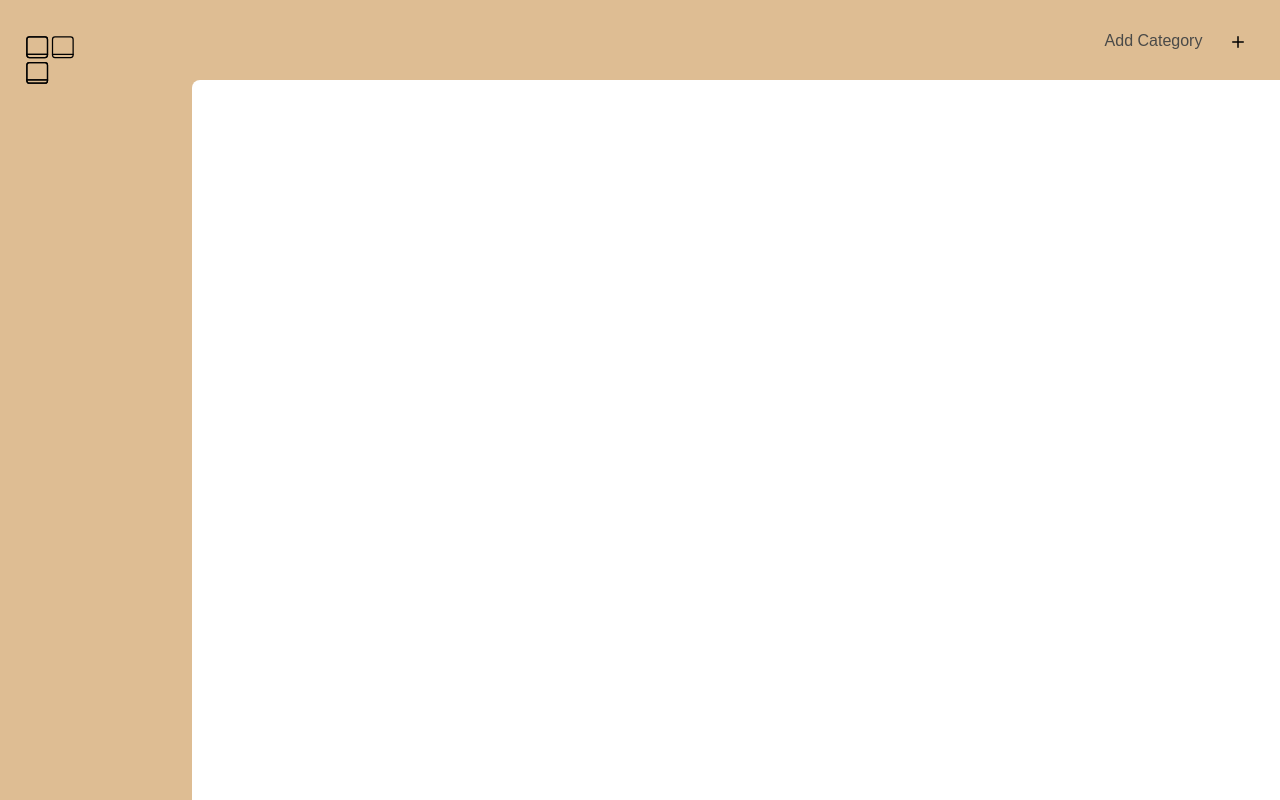
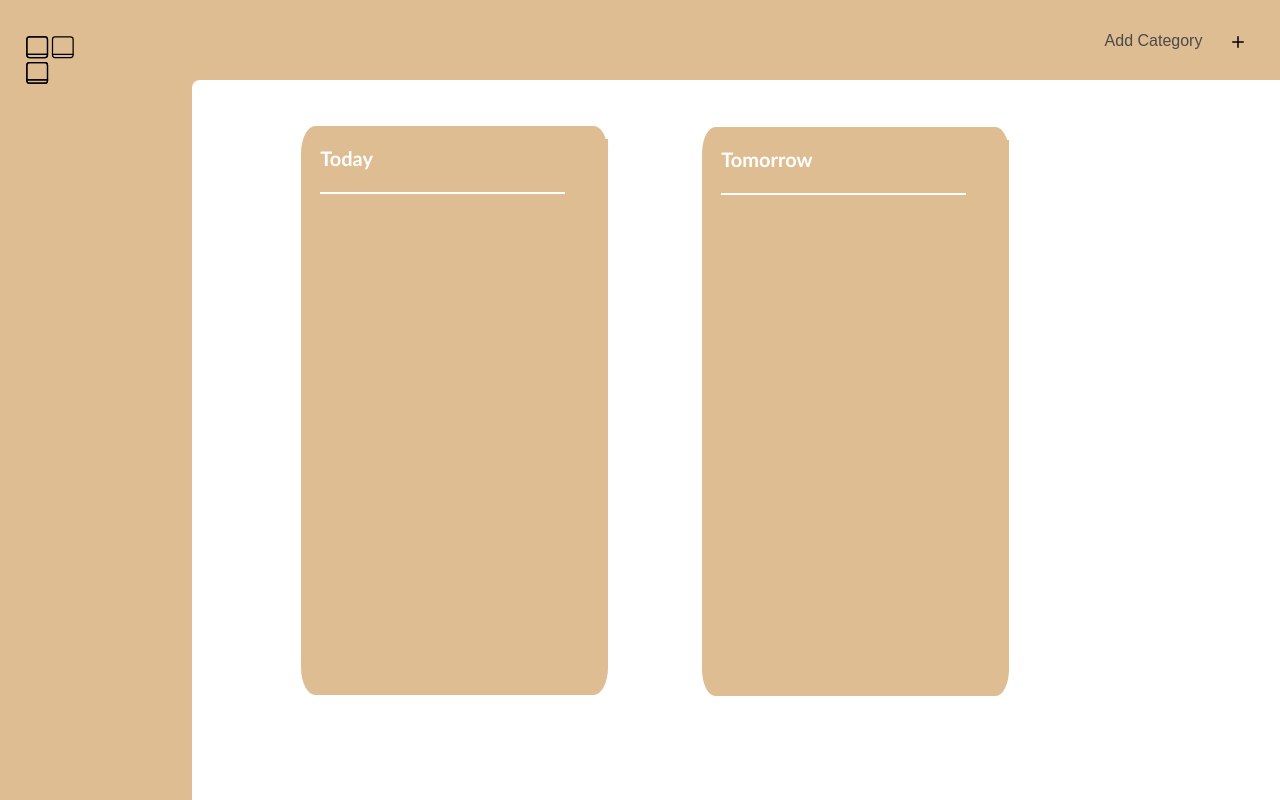
Before and after one commit to MuhannadAljabri/jadwal, a React (Create React App) app: page / in a window 1280 px wide. Built offline with nearby package versions, Linux system fonts and the light colour scheme.

Commit message:
Recovered Task Layout Styling

```diff
--- a/src/App.css
+++ b/src/App.css
@@ -386,3 +386,57 @@ transform: rotate(-45deg);
   margin-left: 0;
   margin-right: auto;
 }
+
+.layout-card1 {
+  position: absolute;
+  width: 288px;
+  height: 569px;
+  top: 125px;
+  left: 300px;
+  gap: 0px;
+  opacity: 0px;
+  color: #ffbfae;
+  border: 1px solid rgba(255, 255, 255, 1);
+  border-radius: 5%;
+  z-index: 21;
+
+  font-family: sans-serif;
+  font-size: 10px;
+  font-style: normal;
+  font-weight: 100;
+  line-height: 39.06px;
+  text-align: left;
+  padding-left: 1.5%;
+  color: white;
+
+}
+
+.layout-card2 {
+  position: absolute;
+  width: 288px;
+  height: 569px;
+  top: 125px;
+  left: 700px;
+  gap: 0px;
+  opacity: 0px;
+  color: #ffbfae;
+  border: 2px solid rgba(255, 255, 255, 1);
+  border-radius: 5%;
+  z-index: 21;
+
+  font-family: sans-serif;
+  font-size: 10px;
+  font-style: normal;
+  font-weight: 100;
+  line-height: 39.06px;
+  text-align: left;
+  padding-left: 1.5%;
+  color: white;
+
+}
+.line {
+  border-bottom: 2px solid white;
+  display: block;
+  width: 85%;
+  z-index: 22;
+}
--- a/src/App.js
+++ b/src/App.js
@@ -5,6 +5,7 @@ import CategoryButton from './JedwalComponents/CategoryButton';
 import './NewTask.css';
 import AddTaskButton from './JedwalComponents/NewTaskButton'
 import logo from './logo.svg';
+import TaskLayout from './JedwalComponents/TaskLayout';
 
 
 function App() {
@@ -36,7 +37,8 @@ function App() {
       <div><AddTaskButton onAddTask={handleAddTask} /></div>
 
       </div>
-
+      <div>
+    <TaskLayout></TaskLayout> </div>
     </div>
   );
 }
--- a/src/JedwalComponents/NewTaskButton.js
+++ b/src/JedwalComponents/NewTaskButton.js
@@ -44,6 +44,9 @@ function AddTaskButton({ onAddTask }) {
               value={taskTitle}
               onChange={(e) => setTaskTitle(e.target.value)}
             />
+
+
+
             <select className='task-dropdown' value={priority} onChange={(e) => setPriority(e.target.value)}>
               <option className = "dropdown-item" value="None">None </option>
               <option className = "dropdown-item" value="High">High</option>
```
